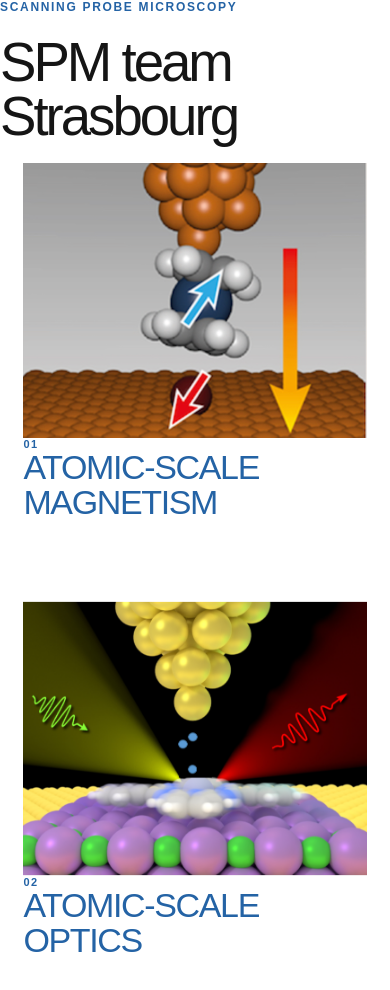
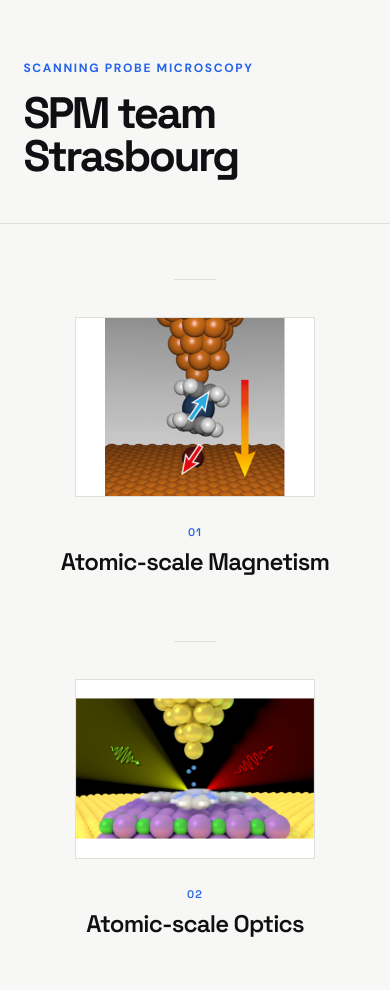
Before and after one commit to atomic-scale-optics-strasbourg/equipe-spm-strasbourg.github.io, a plain HTML site: page index.html in a window 390 px wide. Drawn offline with Linux system fonts and the light colour scheme.

Commit message:
Update style.css

```diff
--- a/style.css
+++ b/style.css
@@ -1,6 +1,14 @@
-/* =========================================================
-   GENERAL
-   ========================================================= */
+
+@import url('https://fonts.googleapis.com/css2?family=DM+Sans:wght@400;500;600;700&family=Space+Grotesk:wght@400;500;600;700&display=swap');
+
+:root {
+  --ink: #101014;
+  --muted: #6d6d76;
+  --paper: #f7f7f5;
+  --blue: #2563eb;
+  --purple: #6635b8;
+  --line: #dededb;
+}
 
 * {
   box-sizing: border-box;
@@ -12,10 +20,9 @@ html {
 
 body {
   margin: 0;
-  background: #ffffff;
-  color: #151515;
-  font-family: "DM Sans", sans-serif;
-  -webkit-font-smoothing: antialiased;
+  background: var(--paper);
+  color: var(--ink);
+  font-family: "DM Sans", Arial, sans-serif;
 }
 
 a {
@@ -24,291 +31,233 @@ a {
 }
 
 
-/* =========================================================
-   HEADER
-   ========================================================= */
+/* ===== PAGE ===== */
 
-.site-header {
-  width: 100%;
-  border-bottom: 1px solid #e8e8e8;
-}
-
-.header-inner {
-  max-width: 1400px;
-  margin: 0 auto;
-  padding: 28px 5vw;
-}
-
-.brand-title {
-  font-family: "Space Grotesk", sans-serif;
-  font-size: 21px;
-  font-weight: 600;
-  letter-spacing: -0.02em;
-}
-
-.brand-subtitle {
-  margin-top: 5px;
-  color: #777;
-  font-size: 13px;
-  letter-spacing: 0.01em;
+.relay-page {
+  min-height: 100vh;
 }
 
 
-/* =========================================================
-   INTRO
-   ========================================================= */
+/* ===== HEADER ===== */
 
-.intro {
-  padding: 100px 5vw 70px;
+.relay-header {
+  padding: 9vh 7vw 7vh;
+  border-bottom: 1px solid var(--line);
 }
 
-.intro-inner {
-  max-width: 1400px;
-  margin: 0 auto;
+.relay-header .eyebrow {
+  margin: 0 0 16px;
+
+  font-size: 12px;
+  letter-spacing: .14em;
+  text-transform: uppercase;
+  font-weight: 700;
+
+  color: var(--blue);
 }
 
-.eyebrow {
-  margin: 0 0 22px;
-
-  font-size: 12px;
-  font-weight: 600;
-  letter-spacing: 0.14em;
-  text-transform: uppercase;
-
-  color: #2463a5;
-}
-
-h1 {
+.relay-header h1 {
   margin: 0;
 
-  font-family: "Space Grotesk", sans-serif;
-  font-size: clamp(52px, 7vw, 100px);
-  line-height: 0.98;
-  font-weight: 500;
-  letter-spacing: -0.055em;
-}
+  font-family: "Space Grotesk", Arial, sans-serif;
 
-h1 span {
-  color: #2463a5;
-}
-
-.intro-text {
-  max-width: 650px;
-  margin: 34px 0 0;
-
-  font-size: 18px;
-  line-height: 1.55;
-  color: #555;
+  font-size: 58px;
+  line-height: .98;
+  letter-spacing: -.055em;
 }
 
 
-/* =========================================================
-   SUBTEAMS
-   ========================================================= */
+/* ===== SUBTEAMS ===== */
 
 .subteams {
-  max-width: 1400px;
+  max-width: 1050px;
+
   margin: 0 auto;
 
-  padding: 30px 5vw 120px;
+  padding: 85px 6vw 120px;
 
   display: grid;
   grid-template-columns: 1fr 1fr;
-  gap: 5vw;
+
+  gap: 90px;
 }
 
 
-/* =========================================================
-   SUBTEAM
-   ========================================================= */
+/* ===== SUBTEAM ===== */
 
 .subteam {
+  position: relative;
+
+  display: flex;
+  flex-direction: column;
+  align-items: center;
+
+  text-align: center;
+
+  padding-top: 18px;
+
+  transition: transform .3s ease;
+}
+
+
+/* small top line */
+
+.subteam::before {
+  content: "";
+
+  position: absolute;
+
+  top: 0;
+  left: 50%;
+
+  width: 42px;
+  height: 1px;
+
+  background: var(--line);
+
+  transform: translateX(-50%);
+
+  transition:
+    width .3s ease,
+    background .3s ease;
+}
+
+
+/* ===== IMAGE ===== */
+
+.subteam-image {
+  width: 270px;
+  height: 202px;
+
+  margin: 20px auto 28px;
+
+  overflow: hidden;
+
+  background: white;
+
+  border: 1px solid var(--line);
+
+  position: relative;
+}
+
+.subteam-image img {
+  width: 100%;
+  height: 100%;
+
+  object-fit: contain;
+
   display: block;
 
-  /* No card */
-  background: transparent;
-  border: none;
-  box-shadow: none;
+  transition: transform .45s ease;
+}
 
-  transition:
-    transform 0.25s ease;
+
+/* ===== LABEL ===== */
+
+.subteam-label {
+  display: flex;
+  flex-direction: column;
+  align-items: center;
 }
+
+.subteam-label span {
+  font-family: "Space Grotesk", Arial, sans-serif;
+
+  font-size: 11px;
+  font-weight: 600;
+
+  letter-spacing: .1em;
+
+  color: var(--blue);
+
+  margin-bottom: 10px;
+}
+
+.subteam-label h2 {
+  margin: 0;
+
+  font-family: "Space Grotesk", Arial, sans-serif;
+
+  font-size: 27px;
+  line-height: 1.1;
+
+  letter-spacing: -.035em;
+
+  font-weight: 600;
+
+  transition: color .25s ease;
+}
+
+
+/* ===== HOVER ===== */
 
 .subteam:hover {
   transform: translateY(-5px);
 }
 
-
-/* =========================================================
-   IMAGE
-   ========================================================= */
-
-.subteam-image {
-  width: 100%;
-
-  /*
-   * Larger image area:
-   * the image now fills the width of each column
-   * without a white frame around it.
-   */
-  aspect-ratio: 1.18 / 1;
-
-  overflow: hidden;
-
-  background: transparent;
-  border: none;
-  box-shadow: none;
-
-  margin: 0;
-  padding: 0;
-}
-
-.subteam-image img {
-  display: block;
-
-  width: 100%;
-  height: 100%;
-
-  object-fit: cover;
-
-  border: none;
-  box-shadow: none;
-
-  transition: transform 0.5s ease;
+.subteam:hover::before {
+  width: 75px;
+  background: var(--blue);
 }
 
 .subteam:hover .subteam-image img {
-  transform: scale(1.025);
+  transform: scale(1.035);
+}
+
+.subteam:hover .subteam-label h2 {
+  color: var(--blue);
 }
 
 
-/* =========================================================
-   SUBTEAM TEXT
-   ========================================================= */
+/* ===== RESPONSIVE ===== */
 
-.subteam-content {
-  padding-top: 28px;
-}
+@media (max-width: 850px) {
 
-.subteam-label {
-  margin: 0 0 10px;
-
-  font-size: 11px;
-  font-weight: 600;
-  letter-spacing: 0.14em;
-  text-transform: uppercase;
-
-  color: #2463a5;
-}
-
-.subteam h2 {
-  margin: 0;
-
-  font-family: "Space Grotesk", sans-serif;
-  font-size: clamp(30px, 3vw, 46px);
-  line-height: 1.05;
-  font-weight: 500;
-  letter-spacing: -0.04em;
-}
-
-.subteam p:not(.subteam-label) {
-  max-width: 520px;
-
-  margin: 18px 0 0;
-
-  font-size: 16px;
-  line-height: 1.55;
-
-  color: #606060;
-}
-
-.explore {
-  display: inline-block;
-
-  margin-top: 25px;
-
-  font-size: 14px;
-  font-weight: 600;
-
-  color: #151515;
-
-  transition: color 0.2s ease;
-}
-
-.subteam:hover .explore {
-  color: #2463a5;
-}
-
-
-/* =========================================================
-   FOOTER
-   ========================================================= */
-
-footer {
-  border-top: 1px solid #e8e8e8;
-}
-
-.footer-inner {
-  max-width: 1400px;
-  margin: 0 auto;
-
-  padding: 25px 5vw 30px;
-
-  display: flex;
-  justify-content: space-between;
-  gap: 30px;
-
-  font-size: 12px;
-  color: #888;
-}
-
-
-/* =========================================================
-   RESPONSIVE
-   ========================================================= */
-
-@media (max-width: 800px) {
-
-  .header-inner {
-    padding: 22px 6vw;
+  .relay-header {
+    padding: 70px 6vw 55px;
   }
 
-  .intro {
-    padding: 70px 6vw 50px;
-  }
-
-  h1 {
-    font-size: clamp(48px, 14vw, 72px);
-  }
-
-  .intro-text {
-    font-size: 16px;
+  .relay-header h1 {
+    font-size: 50px;
   }
 
   .subteams {
     grid-template-columns: 1fr;
 
-    padding: 20px 6vw 80px;
+    gap: 80px;
 
-    gap: 70px;
+    padding: 70px 6vw 90px;
   }
 
   .subteam-image {
-    aspect-ratio: 1.25 / 1;
+    width: 300px;
+    height: 225px;
+  }
+}
+
+
+@media (max-width: 520px) {
+
+  .relay-header {
+    padding: 60px 6vw 45px;
   }
 
-  .subteam-content {
-    padding-top: 22px;
+  .relay-header h1 {
+    font-size: 44px;
   }
 
-  .subteam h2 {
-    font-size: 34px;
+  .subteams {
+    padding: 55px 6vw 70px;
+
+    gap: 65px;
   }
 
-  .footer-inner {
-    padding: 22px 6vw 25px;
+  .subteam-image {
+    width: 240px;
+    height: 180px;
+  }
 
-    flex-direction: column;
-    gap: 8px;
+  .subteam-label h2 {
+    font-size: 24px;
   }
 }
```
